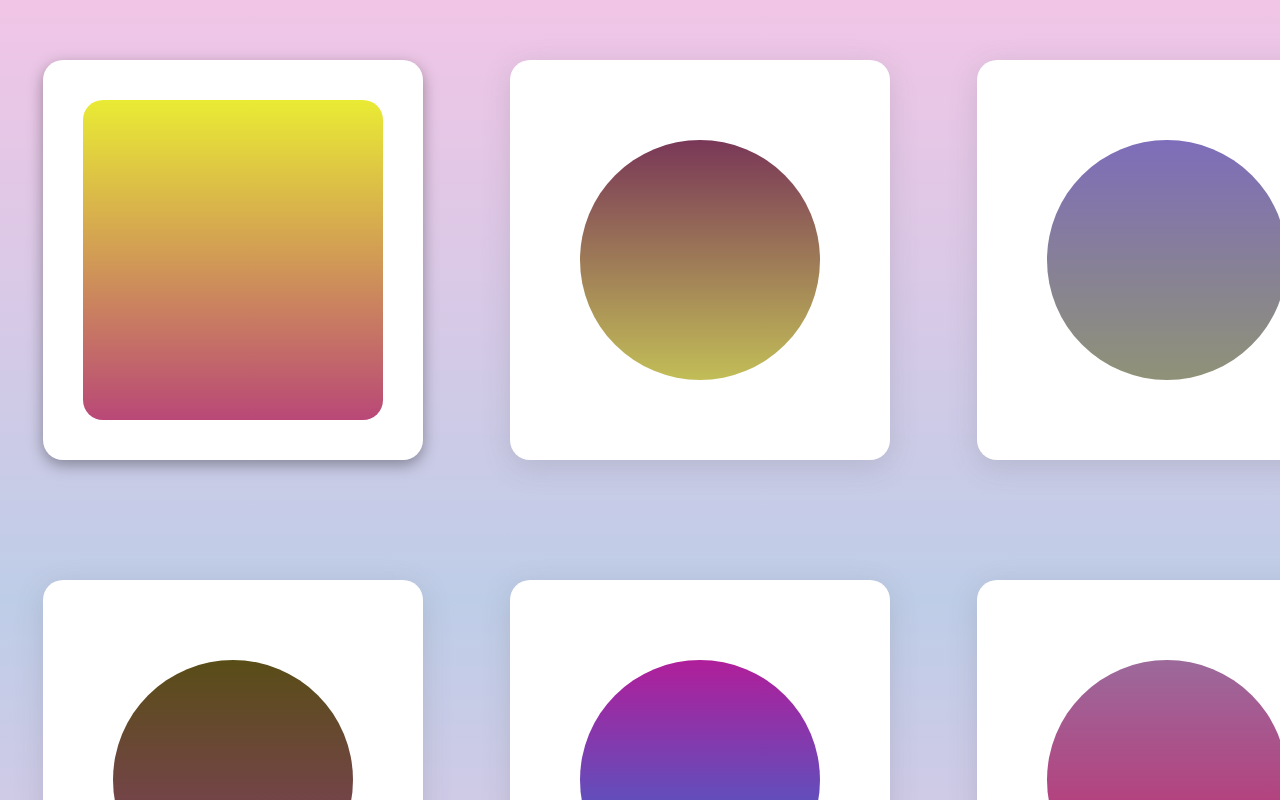
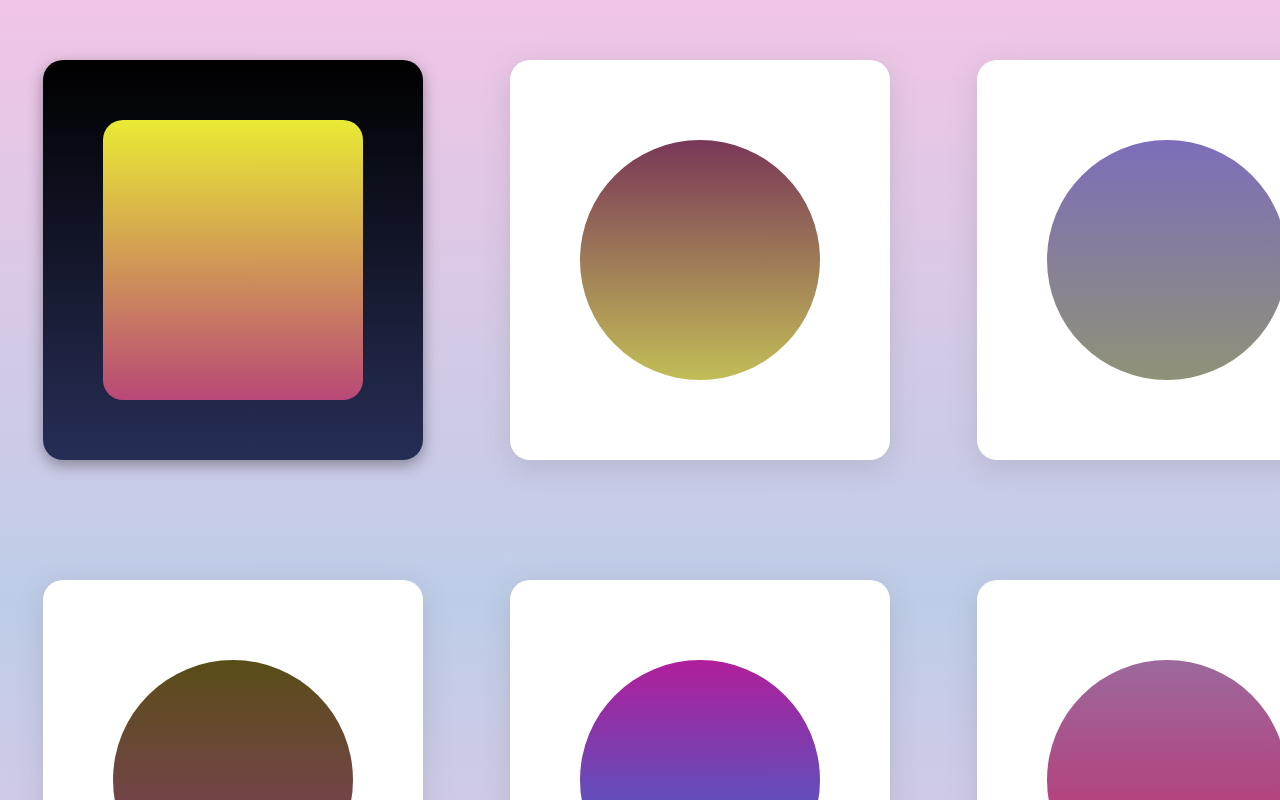
Before and after one commit to BadangGit/PPT-Project, a Vue app in the folder normal/: page /stars in a window 1280 px wide. In both pictures the pointer is over the element 233 px from the left and 260 px from the top of the page. Shown: the top 800 px of the page. Built offline with nearby package versions, Linux system fonts and the light colour scheme.

Commit message:
change circle design when hover

```diff
--- a/normal/src/components/cards/starCard.vue
+++ b/normal/src/components/cards/starCard.vue
@@ -32,14 +32,21 @@ const props = defineProps({
   margin-top: 60px;
   margin-bottom: 60px;
 
-  background-color: white;
+  background: white;
   box-shadow: rgba(100, 100, 111, 0.2) 0px 7px 29px 0px;
 
   transition: box-shadow 0.2s;
 }
 
 .starCard:hover {
+  background: linear-gradient(#000000, #272e56);
   box-shadow: rgba(0, 0, 0, 0.35) 0px 5px 15px;
+}
+
+.starCard:hover .starCardContent {
+  height: 280px;
+  width: 260px;
+  border-radius: 20px;
 }
 
 .starCardContent {
@@ -49,10 +56,4 @@ const props = defineProps({
 
   transition: all 0.2s;
 }
-
-.starCardContent:hover {
-  height: 320px;
-  width: 300px;
-  border-radius: 20px;
-}
 </style>
```
